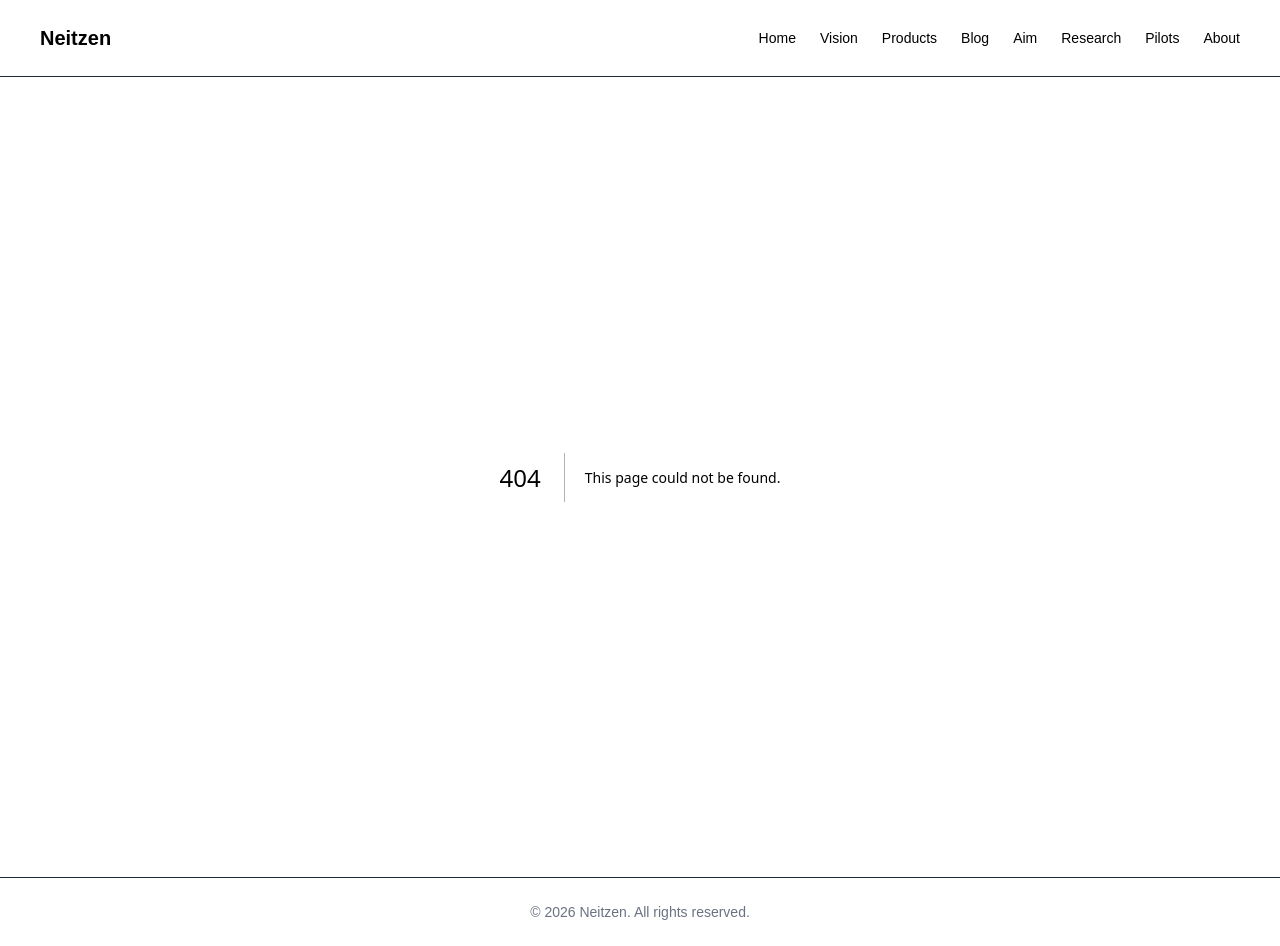
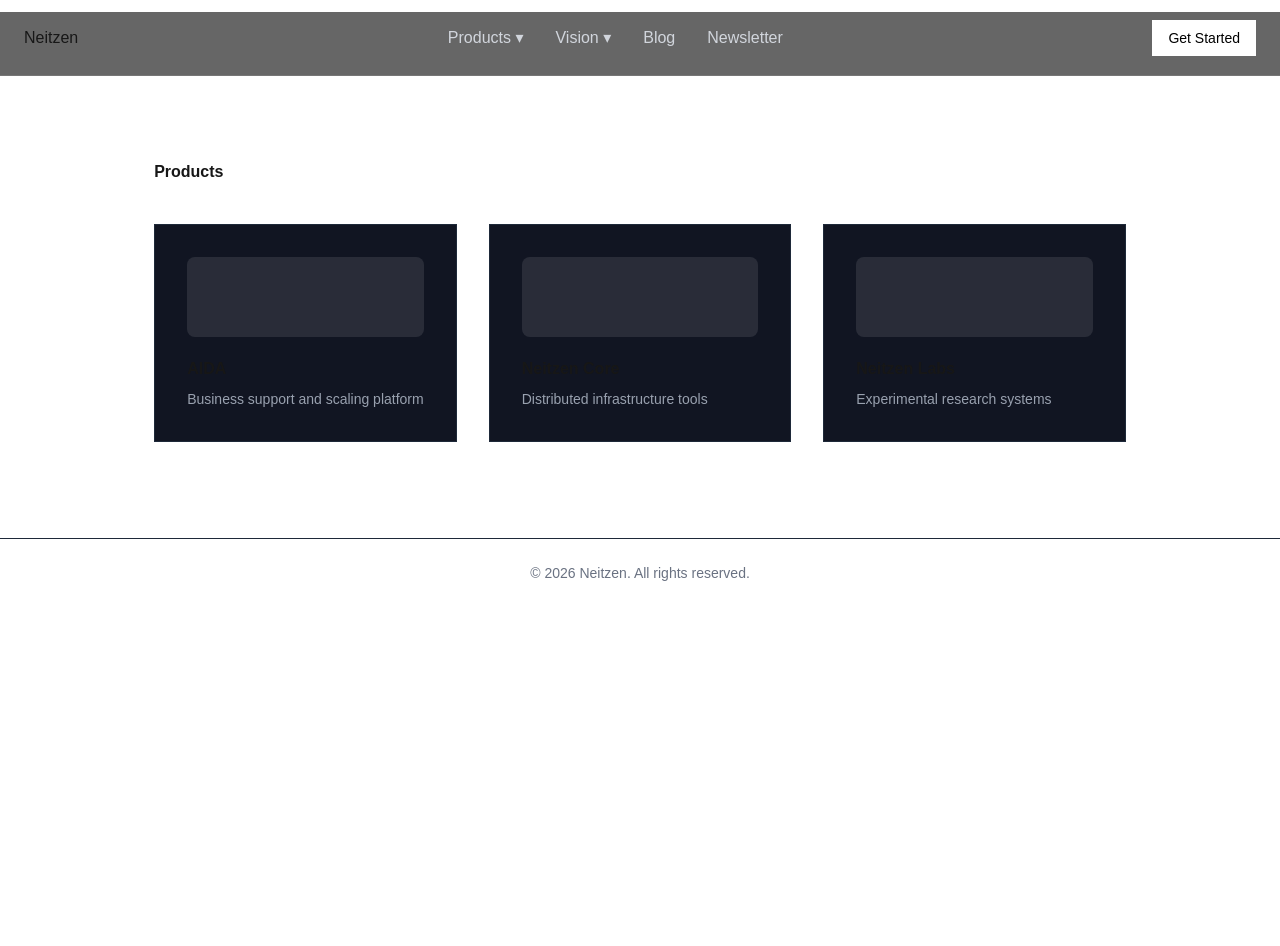
Before and after one commit to Neitzen-glitch/neitzen-website, a Next.js app: page /products in a window 1280 px wide. Before the commit this address had no page. After the commit the page ends 800 px from the top, so only its background shows below. Built offline with nearby package versions, Linux system fonts and the light colour scheme.

Commit message:
First Hosting

```diff
--- a/package.json
+++ b/package.json
@@ -9,6 +9,8 @@
     "lint": "eslint"
   },
   "dependencies": {
+    "@supabase/supabase-js": "^2.95.3",
+    "framer-motion": "^12.34.0",
     "next": "16.1.6",
     "react": "19.2.3",
     "react-dom": "19.2.3"
--- /dev/null
+++ b/src/app/api/newsletter/route.ts
@@ -0,0 +1,17 @@
+import { error } from "console";
+import { NextRequest, NextResponse } from "next/server";
+
+export async function POST(req: NextRequest) {
+    try {
+        const { email } = await req.json()
+
+        if (!email) return NextResponse.json({ error: "Email required" }, { status: 400})
+
+        TODO: console.log("New subscriber:", email)
+
+        return NextResponse.json({ message: "Subscribed"})
+        } catch (err) {
+            return NextResponse.json({error:"Server error"}, {status: 500})
+        }
+
+}
--- a/src/app/layout.tsx
+++ b/src/app/layout.tsx
@@ -18,6 +18,7 @@ export const metadata: Metadata = {
     "AI",
     "Machine Learning",
     "Data Science",
+    "AIDA"
   ],
   authors: [{ name: "Neitzen" }],
 };
--- /dev/null
+++ b/src/app/newsletter/page.tsx
@@ -0,0 +1,57 @@
+"use client"
+
+import { useState } from "react"
+
+export default function Newsletter() {
+    const [email, setEmail] = useState("")
+    const [status, setStatus] = useState("")
+
+    const handleSubmit = async (e:React.FormEvent) => {
+        e.preventDefault()
+        setStatus("Sending.....")
+
+        const res = await fetch("/api/newsletter", {
+            method: "POST",
+            headers: { "Content-Type": "application/json" },
+            body: JSON.stringify({ email })
+        })
+
+        if (res.ok) {
+            setStatus("Subscribed 👍")
+            setEmail("")
+        } else {
+            setStatus("Error, try again ❌")
+        }
+    }
+
+    return (
+        <section className="py-24 max-w-md mx auto px-6">
+            <h1 className="text-4x1 font-bold mb-6">
+                Join Our Newsletter
+            </h1>
+
+            <p className="text-gray-400 mb-6">
+                Get Updates about Neitzen products, pilots, and blog posts
+            </p>
+
+            <form onSubmit={handleSubmit} className="flex flex-col gap-4">
+                <input
+                    type="email"
+                    placeholder="Enter your email"
+                    value={email}
+                    onChange={e => setEmail(e.target.value)} required
+                    className=" p-4 rounded-lg borde border-gray-800 bg-[#111522] focus:outline-none"
+                />
+
+                <button
+                    type="submit"
+                    className="bg-blue-600 hover:bg-blue-500 transition py-3 rounded-lg font-semibold"
+                    >
+                    Subscribe
+                </button>
+            </form>
+
+            {status && <p className="mt-4 text-gray-400">{status}</p>}
+        </section>
+    )
+}
--- /dev/null
+++ b/src/app/products/[slug]/page.tsx
@@ -0,0 +1,44 @@
+"use client"//
+
+import { useParams } from "next/navigation";
+
+const Products = {
+    aida: {
+        title: "AIDA",
+        desc: "Business support and scaling platform",
+        details: "Automate campaigns, analyze data, an optimize marketing with generic AI and smart programs"
+    },
+
+    core: {
+        title: "Neitzen Core",
+        desc: " Infrastructure tools",
+        details: "Scalable distributed infrastructure for your apps and systems"
+    },
+
+    labs: {
+        title: "Neitzen Labs",
+        desc: "Research systems",
+        details: "Experimental software for AI and tech research."
+    }
+}
+
+export default function ProductPage() {
+    const { slug } = useParams()
+    const product = Products[slug as keyof typeof Products]
+
+    if (!product) return <div>Product Not found</div>
+
+    return (
+        <section className="py-24 max-w-4x1 mx-auto px-6">
+            <h1 className="text-4x1 font-bold mb-4">
+                {product.title}
+            </h1>
+            <p className="text-gray-400 mb-6">
+                {product.desc}
+            </p>
+            <p className="text-gray-300">
+                (product.details)
+            </p>
+        </section>
+    )
+}
--- /dev/null
+++ b/src/app/products/page.tsx
@@ -0,0 +1,29 @@
+import ProductCard from "@/components/ProductCard";
+
+export default function Products() {
+    return (
+        <section className="py-24 max-w-6x1 mx-auto px-6">
+            <h1 className="text-4x1 font-bold mb-10">
+                Products
+            </h1>
+
+            <div className="grid md:grid-cols-3 gap-8">
+                <ProductCard
+                    title="AIDA"
+                    desc="Business support and scaling platform"
+                    slug = "aida"
+                />
+                <ProductCard
+                    title="Neitzen Core"
+                    desc="Distributed infrastructure tools"
+                    slug = "core"
+                />
+                <ProductCard
+                    title="Neitzen Labs"
+                    desc="Experimental research systems"
+                    slug = "labs"
+                />
+            </div>
+        </section>
+    )
+}
--- /dev/null
+++ b/src/components/ProductCard.tsx
@@ -0,0 +1,23 @@
+import Link from "next/link"
+
+type ProductCardProps = {
+    title: string
+    desc: string
+    slug: string
+}
+
+export default function ProductCard({ title, desc, slug}: ProductCardProps) {
+    return(
+        <Link href={`/products/${slug}`}>
+        <div className="bg-[#111522] p-8 rounded-2x1 border border-gray-800 hover:scale-105 transition cursor-pointer">
+            <div className="h-20 bg-white/10 rounded-lg mb-5" />
+            <h3 className="text-x1 font-semibold mb-2">
+                {title}
+            </h3>
+            <p className="text-gray-400 text-sm">
+                {desc}
+            </p>
+        </div>
+        </Link>
+    )
+}
--- a/src/components/navbar.tsx
+++ b/src/components/navbar.tsx
@@ -1,19 +1,107 @@
-import Link from "next/link";
+"use client"
+
+//import { headers } from "next/headers"
+import Link from "next/link"
+import { useState } from "react"
 
 export default function Navbar() {
-    return(
-        <nav className="flex items-center justify-between items-center px-10 py-6 border-b border-gray-800">
-            <h1 className="text-xl font-bold">Neitzen</h1>
-            <div className="flex gap-6 text-sm">
-                <Link href="/">Home</Link>
-                <Link href="/vision">Vision</Link>
-                <Link href="/products">Products</Link>
-                <Link href="/blog">Blog</Link>
-                <Link href="/aim">Aim</Link>
-                <Link href="/research">Research</Link>
-                <Link href="/pilots">Pilots</Link>
-                <Link href="/about">About</Link>
-            </div>
-        </nav>
+    const [open, setOpen] = useState<string | null>(null)
+
+    return (
+        <header className="sticky top-3 z-50 h-14 md:h-16 backdrop-blur-lg bg-black/60 border-b border-white/10">
+            <nav className="maw-w-7x1 mx-auto flex items-center justify-between px-6 h-13">
+                {/*Logo*/}
+                <Link href="text-lg md:text-xl font-semibold tracking-tight">
+                    Neitzen
+                </Link>
+
+                <div className="hidden md:flex items-center gap-8 text-sm md:text-base text-gray-300 relative">
+
+                    {/* PRODUCTS */}
+                    <div onMouseEnter={() => setOpen("products")} onMouseLeave={() => setOpen(null)} className="relative">
+                        <span className="cursor-pointer hover:text-white">
+                            Products ▾
+                        </span>
+                        {open === "products" && (
+                            <div className="absolute top-8 left-0 w-64 bg-[#0f1117] border border-white/10 rounded-xl p-4 space-y-3 shadow-xl">
+                                <Link href="/products/aida" className="block hover:text-white">
+                                    <p className="font-medium">
+                                        AIDA
+                                    </p>
+                                    <p>
+                                        Business System Support
+                                    </p>
+                                </Link>
+
+                                <Link href="/products/core" className="block hover:text-white">
+                                    <p className="font-medium">
+                                        Core
+                                    </p>
+                                    <p className="text-xs text-gray-400">
+                                        Infrastructure tools
+                                    </p>
+                                </Link>
+
+                                <Link href="/products/labs" className="block hover:text-white">
+                                    <p className="font-medium">
+                                        Labs
+                                    </p>
+                                    <p className="text-xs text-gray-400">
+                                        Research systems
+                                    </p>
+                                </Link>
+                            </div>
+                        )}
+                    </div>
+
+                    {/* VISION */}
+                    <div onMouseEnter={() => setOpen("vision")} onMouseLeave={() => setOpen(null)} className="relative">
+
+                        <span className="cursor-pointer hover:text-white">
+                            Vision ▾
+                        </span>
+
+                        {open === "vision" && (
+                            <div className="absolute top-8 left-0 w-56 bg-[#0f1117] border border-white/10 rounded-xl p-4 space-y-2 shadow-xl">
+                                <Link href="/about" className="block hover-text-white">
+                                    About Us
+                                </Link>
+
+                                <Link href="/aims" className="block hover:text-white">
+                                    Aims
+                                </Link>
+
+                                <Link href="/pilot" className="block hover:text-white">
+                                    Pilot Programs
+                                </Link>
+
+                            </div>
+                        )}
+                    </div>
+
+                    {/* simple links */}
+                    <Link href="/blog" className="hover:text-white">
+                        Blog
+                    </Link>
+
+                    <Link href="/newsletter" className="hover:text-white">
+                        Newsletter
+                    </Link>
+                </div>
+
+
+                {/* CTA */}
+                <Link href="/products" className="hidden md:inline-block bg-white text-black px-4 py-2 ounded-lg text-sm font-medium hover:opacity-80 transition">
+                    Get Started
+                </Link>
+
+                {/* Mobile Hamburger */}
+                <div className="flex md:hidden">
+                        <button className="text-gray-300 text-xl">
+                            ≡
+                        </button>
+                </div>
+            </nav>
+        </header>
     )
 }
--- /dev/null
+++ b/tailwind.config.js
@@ -0,0 +1,25 @@
+/** @type {import(`tailwindcss`).config} */
+
+module.exports = {
+    content: [
+        "./app/**/*.{js,ts,jsx,tsx}",
+        "./components/**/*.{js,ts,jsx,tsx}"
+    ],
+    theme: {
+        extend: {
+            colors: {
+                primary: "#0A2540", // Deep Blue
+                secondary: "#7B3FE4", // Elecrtic purple
+                accent: "#00FF9F", // Vibrant Green
+                neutralLight: "#FFFFFF", // White
+                neutralDark: "#1C1C1C", // Dark Gray
+            },
+            fontFamily: {
+                heading: ["Montserrat", "Poppins", "sans-serif"],
+                body: ["Roboto", "Inter", "sans-serif"],
+                futuristic: ["Orbitron", "Exo2", "sans-serif"],
+            },
+        },
+    },
+    plugins: [],
+}
```
Also changed, not shown: 1 other file (tests, documents, lock files or other folders).
